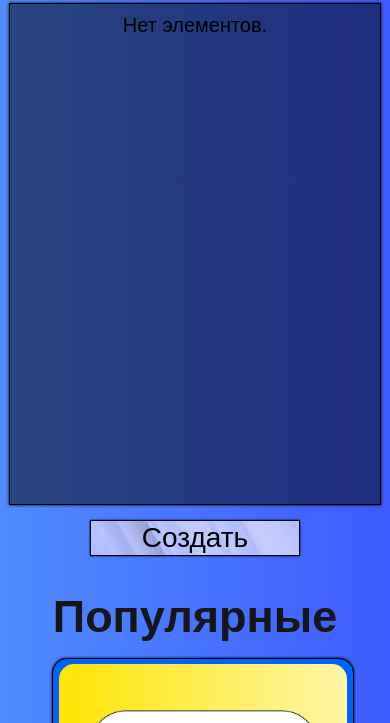
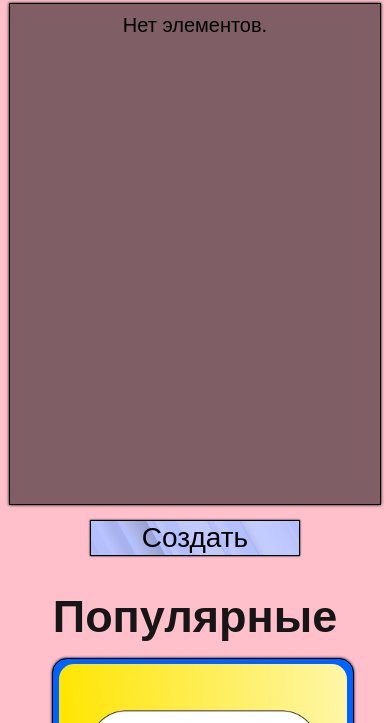
Before and after one commit to waffen-ml/WebCreate, a plain HTML site: page WebCreate/index.html in a window 390 px wide. Shown: the part 121-844 px from the top of the page. Drawn offline with Linux system fonts and the light colour scheme.

Commit message:
Update media.css

```diff
--- a/WebCreate/media.css
+++ b/WebCreate/media.css
@@ -39,6 +39,9 @@
     }
     .item {
         height:50px;
+    }
+    .content-window {
+        background:pink;
     }
 }
 
```
